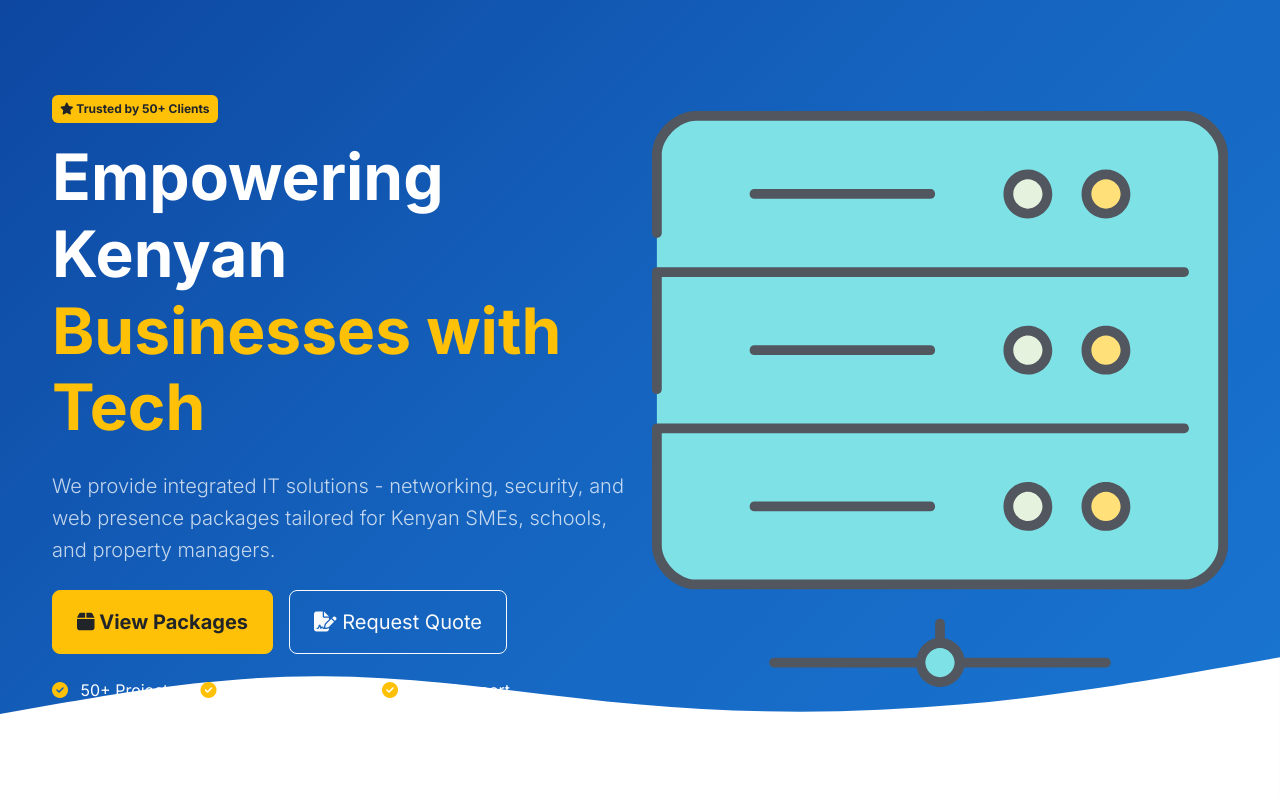
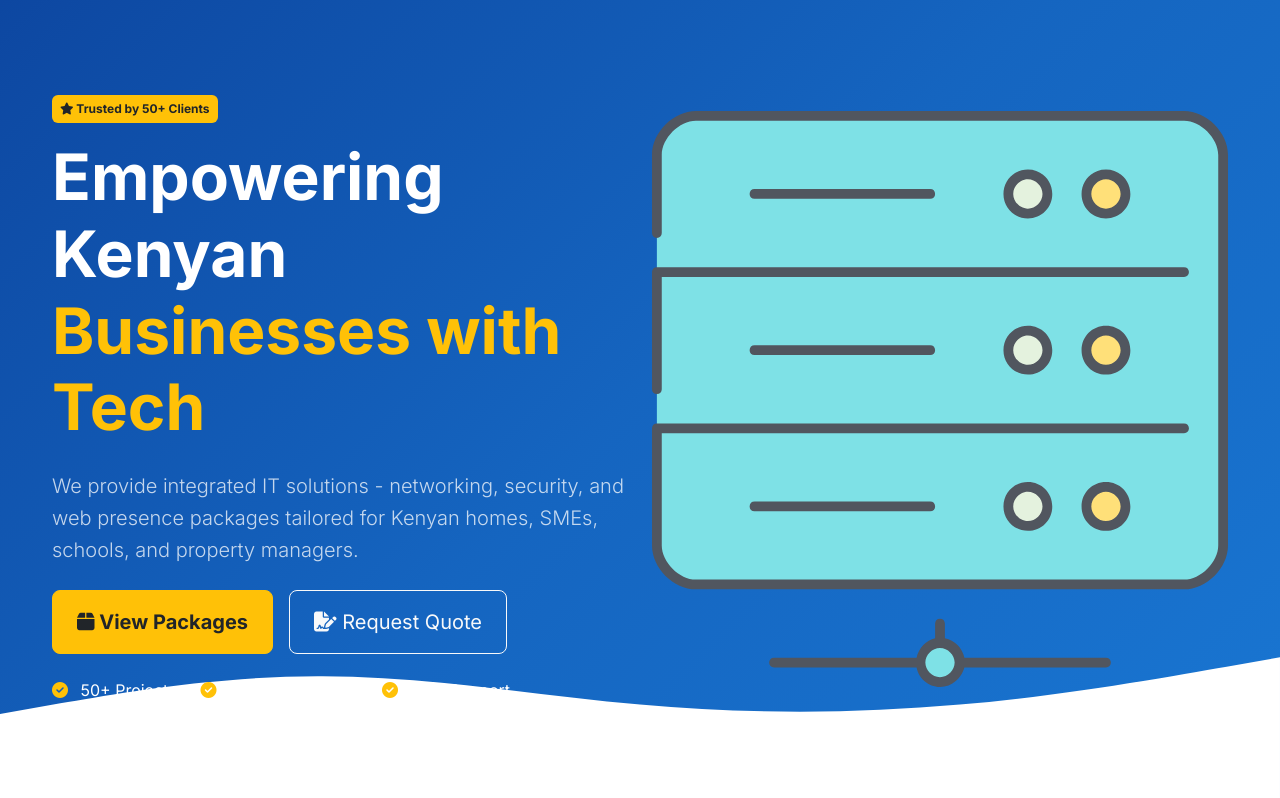
Before and after one commit to pluto476526/nicetek, a Django app: page / in a window 1280 px wide. Shown: the part 81-879 px from the top of the page. Run offline with Django 5.2, Linux system fonts and the light colour scheme; data comes from the database, SQL or seed files in the repository; data that the repository does not hold is empty; parts of the project's set-up code (start-up, migrations or seed data) failed here and were passed over; some libraries are stand-ins or nearby versions.

Commit message:
Update project

```diff
--- a/templates/core/home.html
+++ b/templates/core/home.html
@@ -16,7 +16,7 @@
                 </h1>
                 <p class="lead mb-4 opacity-75">
                     We provide integrated IT solutions - networking, security, and web presence
-                    packages tailored for Kenyan SMEs, schools, and property managers.
+                    packages tailored for Kenyan homes, SMEs, schools, and property managers.
                 </p>
                 <div class="d-flex flex-wrap gap-3">
                     <a href="{% url 'packages:list' %}" class="btn btn-warning btn-lg px-4 py-3 fw-bold">
```
